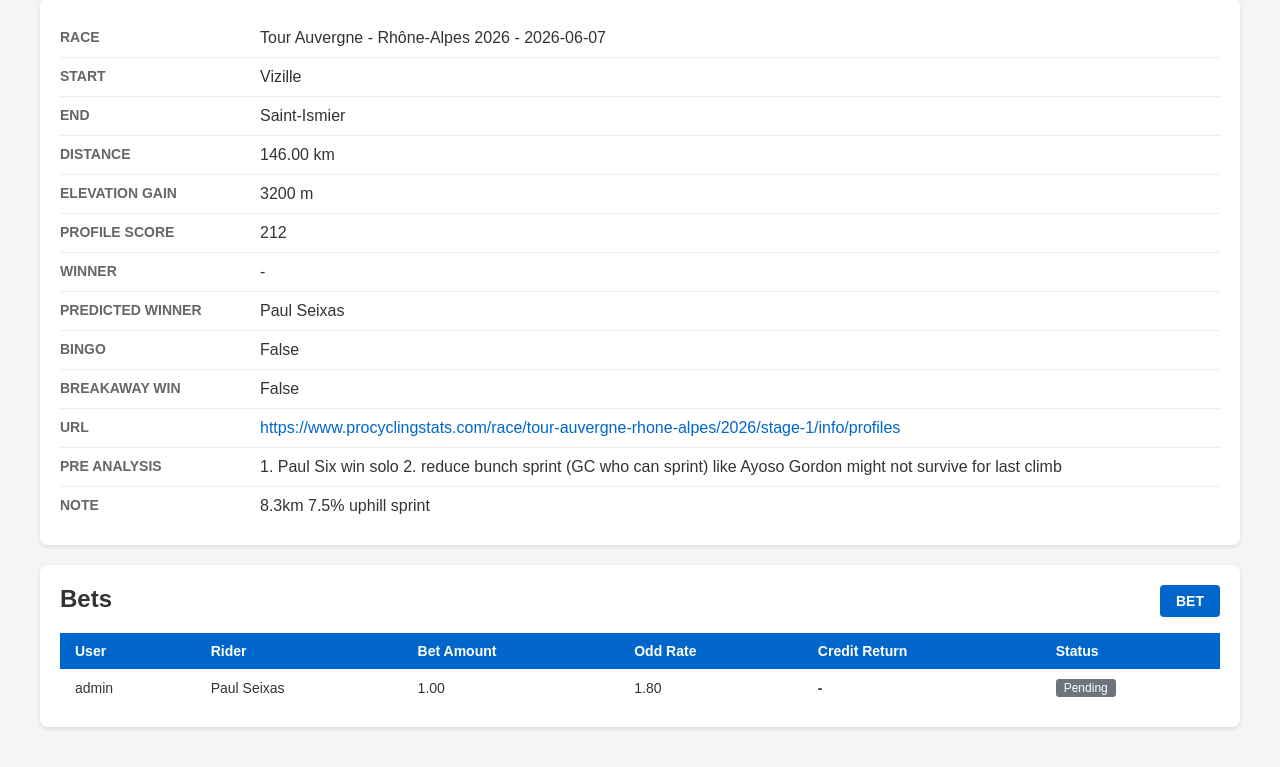
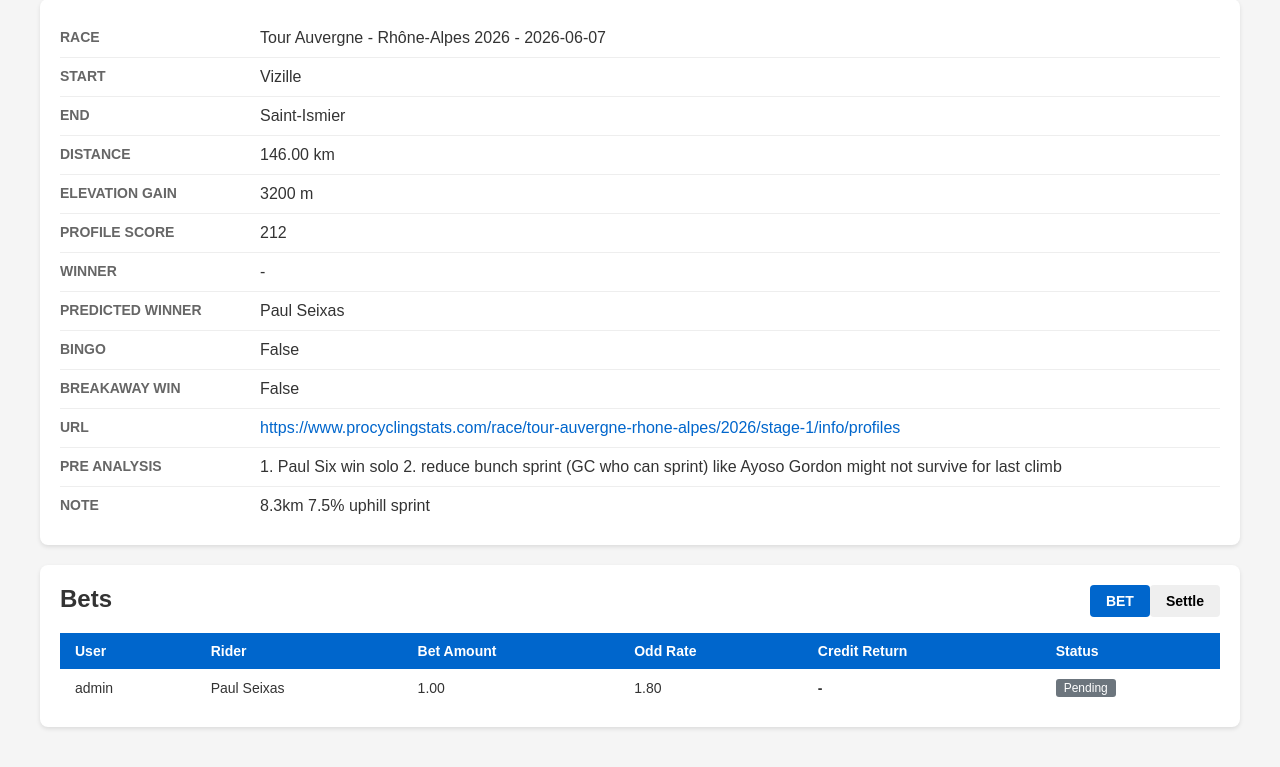
Before and after one commit to Thierry014/RaceSim, a Django app: page /course/49/ in a window 1280 px wide. Shown: the part 132-899 px from the top of the page. Run offline with Django 5.2, Linux system fonts and the light colour scheme; data comes from the database, SQL or seed files in the repository; both versions use the stored data as it was after the commit.

Commit message:
bet function

```diff
--- a/uci/models/bet.py
+++ b/uci/models/bet.py
@@ -22,3 +22,15 @@ class Bet(models.Model):
 
     def __str__(self):
         return f"{self.user} - {self.rider} - {self.bet_amount} - ({self.status}) - ({self.credit_return})"
+
+    def settle(self, rider):
+        amount_to_settle = self.odd_rate * self.bet_amount or 0
+        if rider == self.rider:
+            self.credit_return = amount_to_settle
+            self.status = 'won'
+            self.user.profile.credit += amount_to_settle
+        else:
+            self.credit_return = self.bet_amount * -1
+            self.status = 'lost'
+        self.save()
+        self.user.profile.save()
--- a/uci/models/course.py
+++ b/uci/models/course.py
@@ -19,6 +19,7 @@ class Course(models.Model):
     course_url = models.URLField(null=True, blank=True)
     is_won_by_breakaway = models.BooleanField(default=False)
     bingo_rate = models.DecimalField(max_digits=6, decimal_places=2, null=True, blank=True)
+    settled = models.BooleanField(default=False)
 
     def __str__(self):
         return f"{self.name}-{self.winner}"
--- a/uci/models/user_profile.py
+++ b/uci/models/user_profile.py
@@ -4,7 +4,7 @@ from django.contrib.auth.models import User
 
 class UserProfile(models.Model):
     user = models.OneToOneField(User, on_delete=models.CASCADE, related_name='profile')
-    credit = models.IntegerField(default=0)
+    credit = models.DecimalField(max_digits=6, decimal_places=2)
 
     def __str__(self):
         return f"{self.user.username} profile"
--- a/uci/templates/uci/course_detail.html
+++ b/uci/templates/uci/course_detail.html
@@ -89,6 +89,7 @@
             font-weight: bold;
         }
         .btn-bet { background-color: #0066cc; color: white; }
+        .btn-settled { background-color: #ff0000; color: white; }
         .btn-bet:hover { background-color: #0052a3; }
         .btn-cancel { background-color: #6c757d; color: white; }
         .modal-overlay {
@@ -195,7 +196,12 @@
 
     <div class="card">
         <h2 style="margin-top:0; color:#333; display:inline-block;">Bets</h2>
-        <button class="btn btn-bet" style="float:right;" onclick="document.getElementById('betModal').classList.add('active')">BET</button>
+        {% if not course.settled %}
+            <button class="btn btn-settle" style="float:right;" onclick="document.getElementById('settleModal').classList.add('active')">Settle</button>
+            <button class="btn btn-bet" style="float:right;" onclick="document.getElementById('betModal').classList.add('active')">BET</button>
+        {% else %}
+            <button class="btn btn-settled" style="float:right;)">BET Settled</button>
+        {% endif %}
         {% if bets %}
         <table>
             <thead>
@@ -225,7 +231,7 @@
             <div class="no-data">No bets for this course.</div>
         {% endif %}
     </div>
-
+{#Bet Form#}
     <div class="modal-overlay" id="betModal">
         <div class="modal">
             <h3>Place a Bet</h3>
@@ -264,5 +270,28 @@
             </form>
         </div>
     </div>
+
+{#Settle Form#}
+    <div class="modal-overlay" id="settleModal">
+        <div class="modal">
+            <h3>Settle a Bet</h3>
+            <form method="post" action="{% url 'uci:bet_settle' course.pk %}">
+                {% csrf_token %}
+                <div class="form-group">
+                    <label>Winner</label>
+                    <select name="rider" required>
+                        <option value="">-- Select Rider --</option>
+                        {% for rider in riders %}
+                            <option value="{{ rider.pk }}">{{ rider.name }}</option>
+                        {% endfor %}
+                    </select>
+                </div>
+                <div class="modal-actions">
+                    <button type="button" class="btn btn-cancel" onclick="document.getElementById('settleModal').classList.remove('active')">Cancel</button>
+                    <button type="submit" class="btn btn-bet">Settle Bet</button>
+                </div>
+            </form>
+        </div>
+    </div>
 </body>
 </html>
--- a/uci/templates/uci/index.html
+++ b/uci/templates/uci/index.html
@@ -144,6 +144,10 @@
                 <div class="number">{{ total_courses }}</div>
             </a>
         </div>
+        <div class="stat-card">
+            <h3>Blogs</h3>
+            <div class="number">{{ total_blogs }}</div>
+        </div>
     </div>
 
     <div class="recent-races">
--- a/uci/urls.py
+++ b/uci/urls.py
@@ -8,6 +8,7 @@ urlpatterns = [
     path('course/', views.course_list, name='course_list'),
     path('course/<int:pk>/', views.course_detail, name='course_detail'),
     path('course/<int:course_pk>/bet/', views.bet_create, name='bet_create'),
+    path('course/<int:course_pk>/settle/', views.bet_settle, name='bet_settle'),
     # path('race/', views.race_list, name='race_list'),
     # path('rider/', views.rider_list, name='rider_list'),
 ]
--- a/uci/views.py
+++ b/uci/views.py
@@ -1,7 +1,8 @@
+from decimal import Decimal
 from django.shortcuts import render, get_object_or_404, redirect
 from django.contrib.auth.decorators import login_required
 from django.contrib.auth.models import User
-from .models import Race, Rider, Course, Bet
+from .models import Race, Rider, Course, Bet, Blog
 
 
 def index(request):
@@ -13,6 +14,7 @@ def index(request):
         'total_races': races.count(),
         'total_riders': riders.count(),
         'total_courses': courses.count(),
+        'total_blogs': Blog.objects.all().count(),
         'recent_races': races.order_by('-date')[:10],
     }
     return render(request, 'uci/index.html', context)
@@ -46,4 +48,19 @@ def bet_create(request, course_pk):
             odd_rate=odd_rate,
             bet_amount=bet_amount,
         )
+        user.profile.credit -= Decimal(bet_amount)
+        user.profile.save()
     return redirect('uci:course_detail', pk=course_pk)
+
+def bet_settle(request, course_pk):
+    course = get_object_or_404(Course, pk=course_pk)
+    if request.method == 'POST':
+        rider_id = request.POST.get('rider')
+        bets = Bet.objects.filter(course=course).select_related('user', 'rider')
+        rider_win = Rider.objects.get(pk=rider_id)
+        for bet in bets:
+            bet.settle(rider_win)
+        course.winner = rider_win
+        course.settled = True
+        course.save()
+    return redirect('uci:course_detail', pk=course_pk)
```
Also changed, not shown: uci/admin.py (+8 -0 lines), db.sqlite3, uci/migrations/0031_alter_userprofile_credit.py (added), uci/migrations/0032_alter_userprofile_credit.py (added), uci/migrations/0033_course_settled.py (added).
